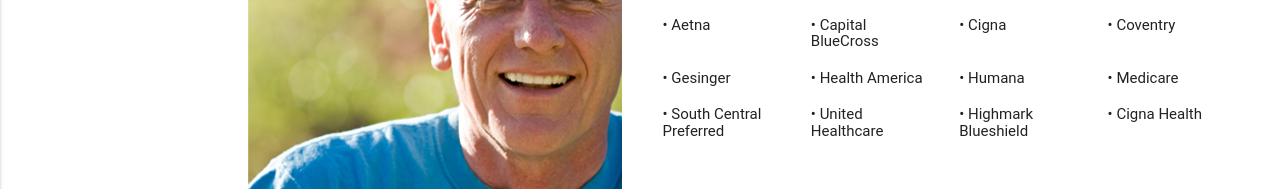
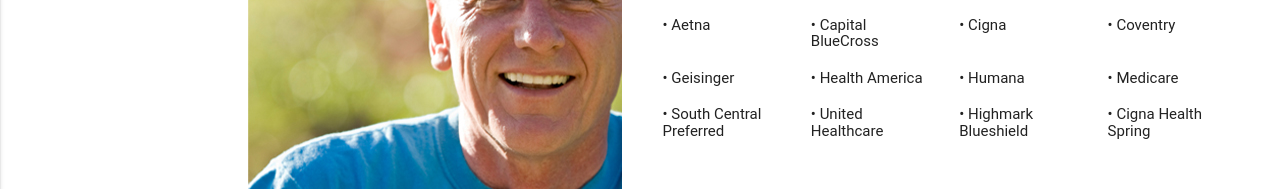
Before and after one commit to imcyork/imcyork, a React app: page /insurance in a window 1280 px wide. Shown: the part 287-476 px from the top of the page. Built offline with nearby package versions, Linux system fonts and the light colour scheme; a web font is replaced by a local one.

Commit message:
Insurance spelling corrections

```diff
--- a/src/components/insurances.js
+++ b/src/components/insurances.js
@@ -26,7 +26,7 @@ const Insurances = () => ({
                     <div className="col s12 m3">• Coventry</div>
                   </div>
                   <div className="row">
-                    <div className="col s12 m3">• Gesinger</div>
+                    <div className="col s12 m3">• Geisinger</div>
                     <div className="col s12 m3">• Health America</div>
                     <div className="col s12 m3">• Humana</div>
                     <div className="col s12 m3">• Medicare</div>
@@ -35,8 +35,7 @@ const Insurances = () => ({
                     <div className="col s12 m3">• South Central Preferred</div>
                     <div className="col s12 m3">• United Healthcare</div>
                     <div className="col s12 m3">• Highmark Blueshield</div>
-
-                    <div className="col s12 m3">• Cigna Health</div>
+                    <div className="col s12 m3">• Cigna Health Spring</div>
                   </div>
                 </h6>
               </div>
```
Also changed, not shown: bundle.js, 1 other file (tests, documents, lock files or other folders).
